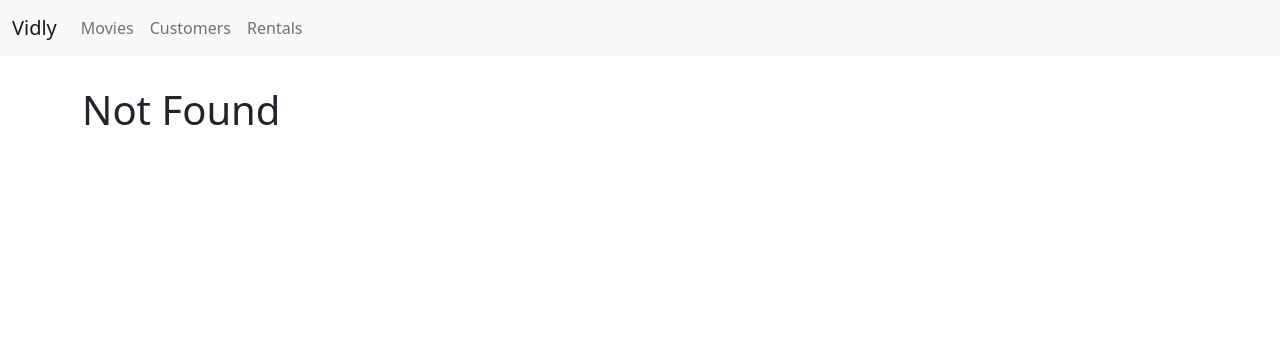
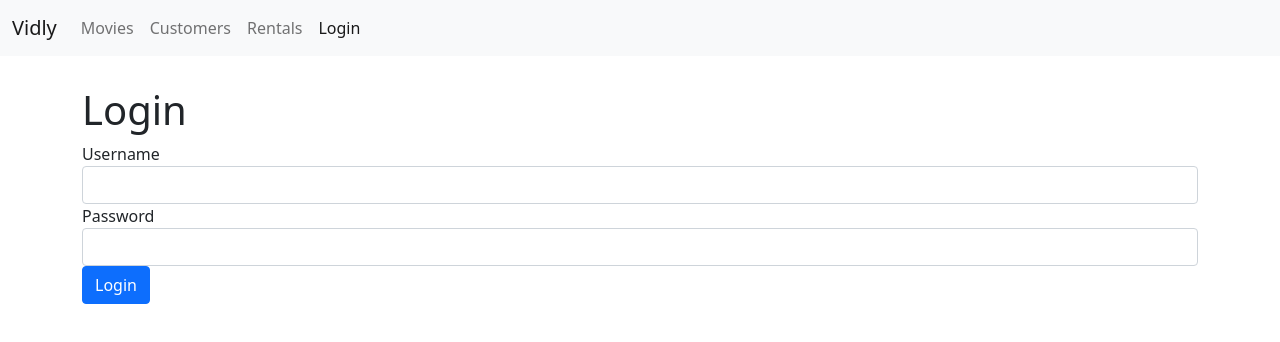
Before and after one commit to devsambuca/Vidly, a React (Create React App) app: page /login in a window 1280 px wide. Before the commit this address led to /not-found. Shown: the top 342 px of the page. Built offline with nearby package versions, Linux system fonts and the light colour scheme.

Commit message:
Added LoginForm

```diff
--- a/src/App.js
+++ b/src/App.js
@@ -6,6 +6,7 @@ import NotFound from './components/NotFound';
 import Rentals from './components/Rentals';
 import NavBar from './components/NavBar';
 import MovieForm from './components/MovieForm';
+import LoginForm from './components/LoginForm';
 import './App.css';
 
 class App extends Component {
@@ -15,6 +16,7 @@ class App extends Component {
         <NavBar />
         <main className="container">
           <Switch>
+            <Route path="/login" component={LoginForm} />
             <Route path="/movies/:id" component={MovieForm} />
             <Route path="/movies" component={Movies} />
             <Route path="/customers" component={Customers} />
--- /dev/null
+++ b/src/components/LoginForm.js
@@ -0,0 +1,28 @@
+import React, { Component } from 'react';
+
+class LoginForm extends Component {
+  handleSubmit = (e) => {
+    e.preventDefault();
+    console.log('Submetted');
+  };
+  render() {
+    return (
+      <div>
+        <h1 className="login">Login</h1>
+        <form onSubmit={this.handleSubmit}>
+          <div className="form-group">
+            <label htmlFor="username">Username</label>
+            <input id="username" type="text" className="form-control" />
+          </div>
+          <div className="form-group">
+            <label htmlFor="password">Password</label>
+            <input id="password" type="text" className="form-control" />
+          </div>
+          <button className="btn btn-primary">Login</button>
+        </form>
+      </div>
+    );
+  }
+}
+
+export default LoginForm;
--- a/src/components/MovieForm.js
+++ b/src/components/MovieForm.js
@@ -3,7 +3,10 @@ import React from 'react';
 const MovieForm = ({ match, history }) => {
   return (
     <div>
-      <h1>{match.params.id}</h1>
+      <h1>Movie Form {match.params.id}</h1>
+      <button className="btn btn-primary" onClick={() => history.push('/movies')}>
+        Save
+      </button>
     </div>
   );
 };
--- a/src/components/NavBar.js
+++ b/src/components/NavBar.js
@@ -8,8 +8,18 @@ const NavBar = () => {
         <Link to="/" className="navbar-brand">
           Vidly
         </Link>
-        <div className="collapse navbar-collapse">
-          <div className="navbar-nav">
+        <button
+          class="navbar-toggler"
+          type="button"
+          data-bs-toggle="collapse"
+          data-bs-target="#navbarSupportedContent"
+          aria-controls="navbarSupportedContent"
+          aria-expanded="false"
+          aria-label="Toggle navigation">
+          <span class="navbar-toggler-icon"></span>
+        </button>
+        <div className="collapse navbar-collapse" id="navbarSupportedContent">
+          <div className="navbar-nav ">
             <NavLink className="nav-item nav-link" to="/movies">
               Movies
             </NavLink>
@@ -19,6 +29,9 @@ const NavBar = () => {
             <NavLink to="/rentals" className="nav-item nav-link">
               Rentals
             </NavLink>
+            <NavLink to="/login" className="nav-item nav-link">
+              Login
+            </NavLink>
           </div>
         </div>
       </div>
```
